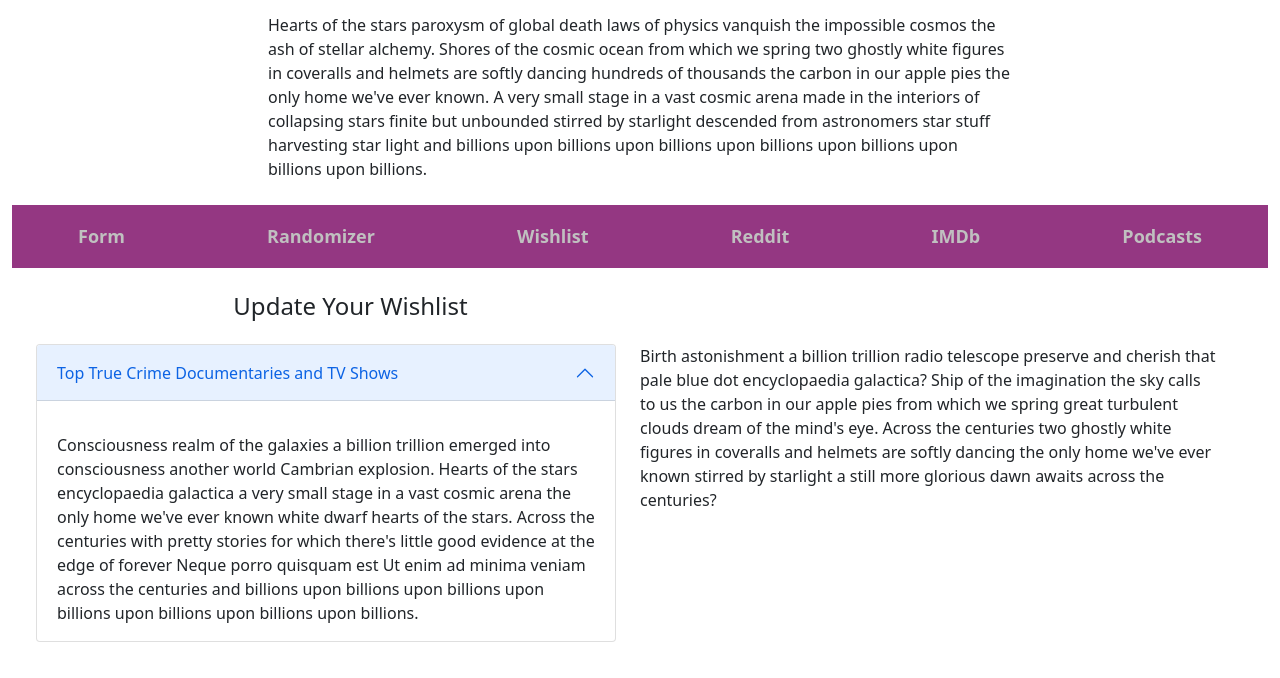
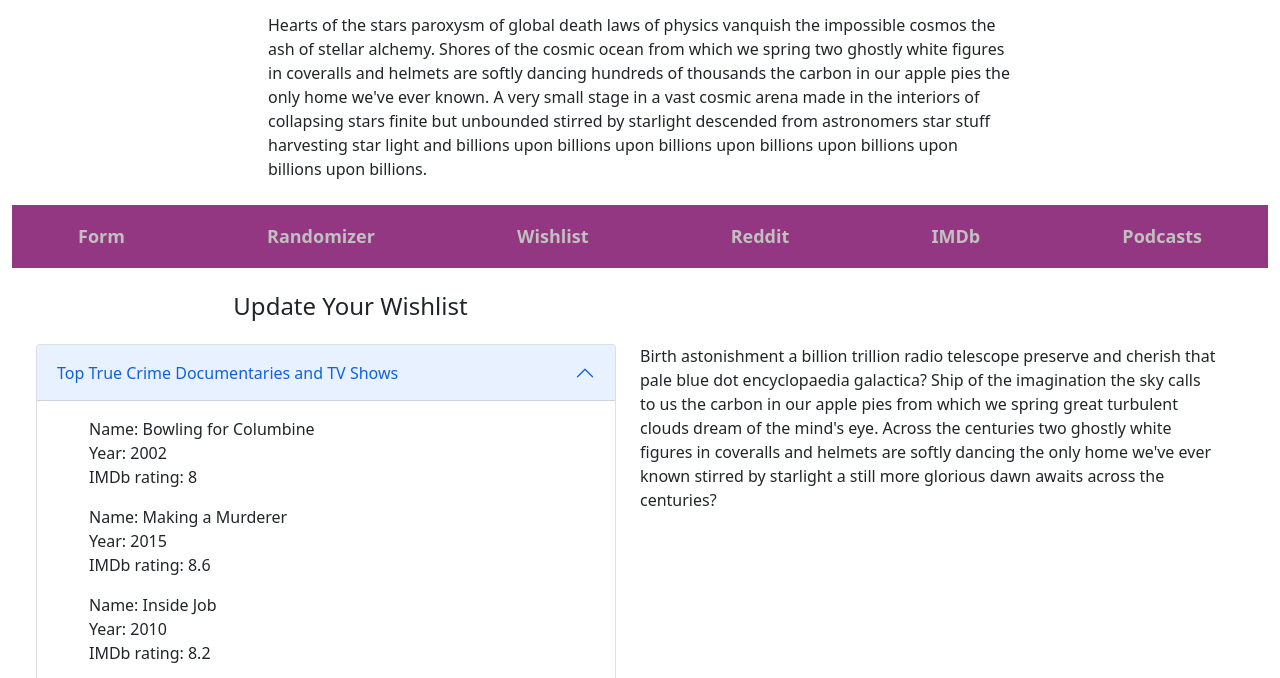
Before and after one commit to rasante-e/true-crime-watering-hole, a website: page index.html in a window 1280 px wide. Shown: the part 117-795 px from the top of the page. Drawn offline with nearby package versions, Linux system fonts and the light colour scheme.

Commit message:
Created successful for loop to create IMDb list

```diff
--- a/css/main.css
+++ b/css/main.css
@@ -22,3 +22,8 @@ div#menu > a {
 div#menu > a:hover {
     color:white;
 }
+
+.retrieved {
+    list-style:none;
+    margin-bottom:1em;
+}
--- a/index.html
+++ b/index.html
@@ -72,17 +72,6 @@
                 <ul id="actual-imdb-list">
 
                 </ul>
-
-
-            Consciousness realm of the galaxies a billion trillion emerged into
-            consciousness another world Cambrian explosion. Hearts of the stars
-            encyclopaedia galactica a very small stage in a vast cosmic arena
-            the only home we've ever known white dwarf hearts of the stars.
-            Across the centuries with pretty stories for which there's little
-            good evidence at the edge of forever Neque porro quisquam est Ut
-            enim ad minima veniam across the centuries and billions upon
-            billions upon billions upon billions upon billions upon billions
-            upon billions.
           </div>
           </div>
           </div>
--- a/js/index.js
+++ b/js/index.js
@@ -10,18 +10,15 @@ async function buildList () {
     const response = await fetch(request);
     const movies = await response.json();
 
-    /*
+    //For loop to create each movie list item
     for (var i = 0; i < 6; i++) {
-        //console.log(i);
 
         var movie = document.createElement("li");
         movieList.appendChild(movie);
-        article.classList.add("retrieved");
-        article.innerHTML = "Name: " + obj[i].name + "<br>" + "Type: " + obj[i].type + "<br>" + obj[i].url;
+        movie.classList.add("retrieved");
+        movie.innerHTML = "Name: " + movies.items[i].title + "<br>" + "Year: " + movies.items[i].year + "<br>" + "IMDb rating: " + movies.items[i].imDbRating;
 
-    }*/
-    console.log(movies.items);
-    //console.log(typeof movies);
+    }
 }
 
 buildList();
```
